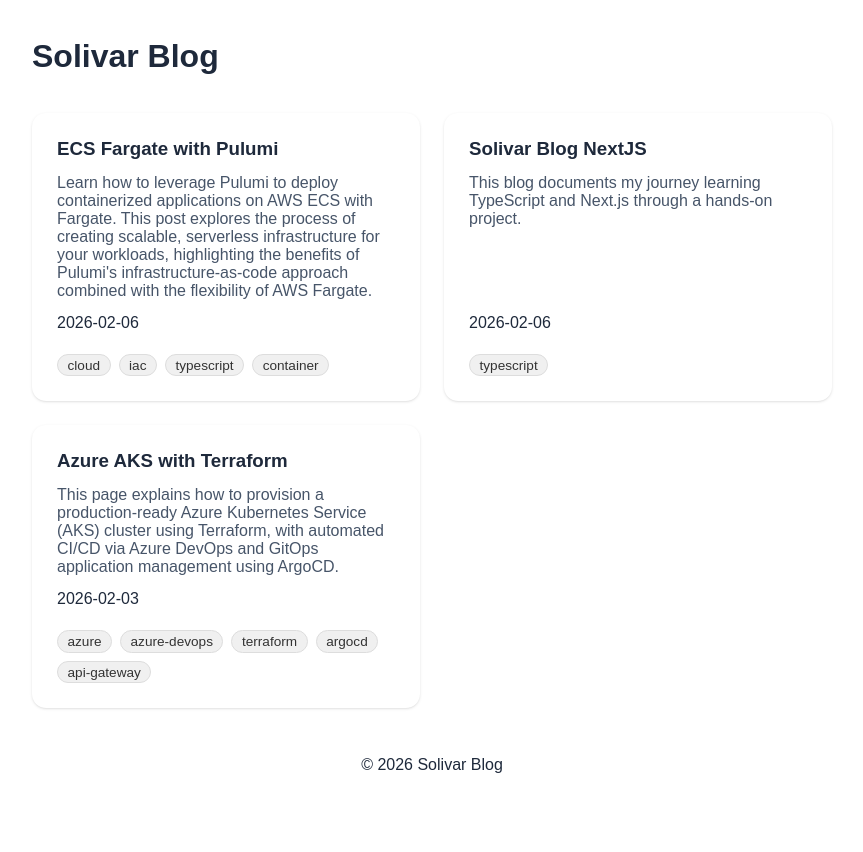
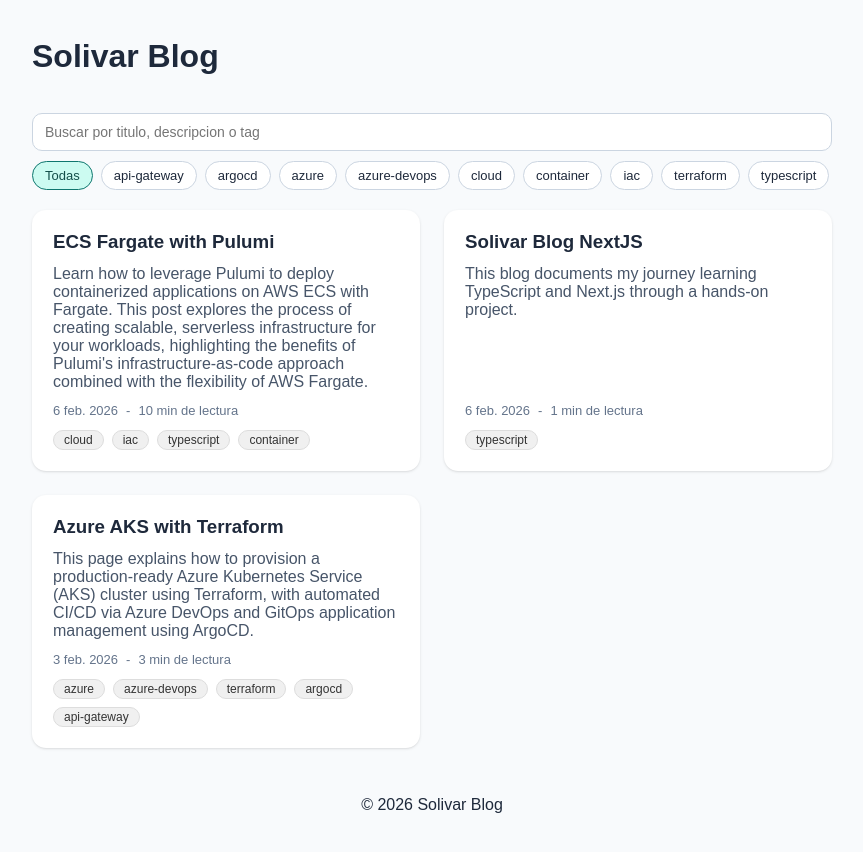
Before and after one commit to SalvadorOlivar/solivar-blog, a Next.js app: page / in a window 1280 px wide. Shown: the top 852 px of the page, without its empty margins (208-1071 px from the left). Before the commit the page ends 822 px from the top, so only its background shows below. Built offline with nearby package versions, Linux system fonts and the light colour scheme; a web font is replaced by a local one.

Commit message:
feat: Implement post filtering and search functionality; add NotFound page and enhance post metadata handling

```diff
--- a/src/app/globals.css
+++ b/src/app/globals.css
@@ -1,21 +1,3 @@
-article h1, article h2, article h3, article h4, article h5, article h6 {
-  margin-top: 1.5em;
-  margin-bottom: 0.5em;
-}
-
-article p {
-  margin-bottom: 1em;
-  line-height: 1.7;
-}
-
-article ul, article ol {
-  margin-bottom: 1em;
-  padding-left: 2em;
-}
-
-article li {
-  margin-bottom: 0.5em;
-}
 * {
   box-sizing: border-box;
   margin: 0;
@@ -25,26 +7,19 @@
 body {
   display: flex;
   flex-direction: column;
+  min-height: 100vh;
   padding: 14px;
-  min-height: 100vh;
   color: #1e293b;
+  background: #f8fafc;
   gap: 14px;
 }
 
 header,
 main,
 footer {
+  width: 100%;
   max-width: 800px;
   margin: 0 auto;
-  width: 100%;
-}
-
-/* Imágenes dentro del contenido markdown */
-.markdown-content img {
-  max-width: 100%;
-  height: auto;
-  display: block;
-  margin: 1.5rem auto;
 }
 
 header a {
@@ -60,61 +35,119 @@
   flex: 1;
   display: flex;
   flex-direction: column;
-  justify-content: center;
+  gap: 14px;
+}
+
+.postControls {
+  display: flex;
+  flex-direction: column;
+  gap: 10px;
+}
+
+.searchInput {
+  width: 100%;
+  border: 1px solid #cbd5e1;
+  border-radius: 10px;
+  padding: 10px 12px;
+  font-size: 14px;
+  background: #ffffff;
+}
+
+.searchInput:focus-visible,
+.tagFilter:focus-visible,
+.clearFilters:focus-visible,
+.backHomeLink:focus-visible,
+.unstyled:focus-visible {
+  outline: 2px solid #0f766e;
+  outline-offset: 2px;
+}
+
+.tagFilters {
+  display: flex;
+  flex-wrap: wrap;
+  gap: 8px;
+}
+
+.tagFilter,
+.clearFilters {
+  border: 1px solid #cbd5e1;
+  background: #ffffff;
+  color: #1e293b;
+  border-radius: 9999px;
+  padding: 6px 12px;
+  font-size: 13px;
+  cursor: pointer;
+}
+
+.tagFilter.is-active {
+  border-color: #0f766e;
+  background: #ccfbf1;
+  color: #134e4a;
+}
+
+.clearFilters {
+  align-self: flex-start;
+}
+
+.emptyState {
+  padding: 16px;
+  border: 1px dashed #cbd5e1;
+  border-radius: 10px;
+  background: #ffffff;
+  color: #475569;
 }
 
 .postsContainer {
-
-/* Tags styles for PostCard */
-.tags-container {
-  display: flex;
-  gap: 0.5rem;
-  flex-wrap: wrap;
-  margin-top: 0.5rem;
-}
-
-.tag-badge {
-  background: #f0f0f0;
-  border-radius: 12px;
-  padding: 0.2em 0.7em;
-  font-size: 0.85em;
-  color: #333;
-  border: 1px solid #ddd;
-  display: inline-block;
-}
   display: grid;
   grid-template-columns: repeat(1, minmax(0, 1fr));
   gap: 14px;
 }
 
 .postCard {
-  padding: 14px;
-  background: white;
   display: flex;
   flex-direction: column;
-  gap: 14px;
+  gap: 12px;
+  height: 100%;
   padding: 14px;
+  border: 1px solid transparent;
+  border-radius: 14px;
+  background: #ffffff;
   box-shadow: 0 1px 3px 0 rgb(0 0 0 / 0.1), 0 1px 2px -1px rgb(0 0 0 / 0.1);
-  border-radius: 14px;
-  height: 100%;
-  border: 1px solid transparent;
-  transition-duration: 200ms;
+  transition: border-color 200ms ease;
 }
 
 .postCard:hover {
   border-color: #cbd5e1;
 }
 
-.postCard>p {
+.postCard > p {
   flex: 1;
   color: #475569;
 }
 
+.postMeta {
+  display: flex;
+  flex-wrap: wrap;
+  align-items: center;
+  gap: 8px;
+  font-size: 13px;
+  color: #64748b;
+}
 
-.statsContainer {
-  display: grid;
-  grid-template-columns: repeat(2, minmax(0, 1fr));
-  gap: 14px;
+.tags-container {
+  display: flex;
+  flex-wrap: wrap;
+  gap: 8px;
+}
+
+.tag-badge {
+  display: inline-block;
+  border: 1px solid #ddd;
+  border-radius: 12px;
+  background: #f0f0f0;
+  color: #333;
+  font-size: 12px;
+  padding: 2px 10px;
 }
 
 .unstyled {
@@ -122,14 +155,65 @@
   text-decoration: none;
 }
 
-article div {
+.postHeader {
+  margin-bottom: 18px;
+}
+
+.postHeader h1 {
+  margin-bottom: 10px;
+}
+
+.postDescription {
+  margin-top: 10px;
+  color: #475569;
+}
+
+.markdown-content img {
+  display: block;
+  max-width: 100%;
+  height: auto;
+  margin: 1.5rem auto;
+}
+
+.markdown-content h1,
+.markdown-content h2,
+.markdown-content h3,
+.markdown-content h4,
+.markdown-content h5,
+.markdown-content h6 {
+  margin-top: 1.5em;
+  margin-bottom: 0.5em;
+}
+
+.markdown-content p {
+  margin-bottom: 1em;
+  line-height: 1.7;
+}
+
+.markdown-content ul,
+.markdown-content ol {
+  margin-bottom: 1em;
+  padding-left: 2em;
+}
+
+.markdown-content li {
+  margin-bottom: 0.5em;
+}
+
+.markdown-content pre,
+.markdown-content code {
+  font-family: Consolas, Monaco, "Andale Mono", "Ubuntu Mono", monospace;
+}
+
+.notFoundPage {
   display: flex;
   flex-direction: column;
-  gap: 14px;
+  gap: 10px;
 }
 
-article div ul {
-  list-style-position: inside;
+.backHomeLink {
+  width: fit-content;
+  color: #0f766e;
 }
 
 footer {
@@ -145,12 +229,16 @@
     gap: 24px;
   }
 
+  main {
+    gap: 20px;
+  }
+
   .postsContainer {
     grid-template-columns: repeat(2, minmax(0, 1fr));
     gap: 24px;
   }
 
   .postCard {
-    padding: 24px;
+    padding: 20px;
   }
 }
--- a/src/app/page.js
+++ b/src/app/page.js
@@ -1,17 +1,11 @@
-import PostCard from '../components/PostCard';
+import PostsExplorer from '../components/PostsExplorer';
 import  getPostMetadata from '../utils/getPostMetadata';
 
 export default function Home() {
   const postMetadata = getPostMetadata('src/posts');
   return (
     <main>
-      <div className='postsContainer'>
-        {postMetadata.map((post) => {
-          return (
-            <PostCard key={post.slug} post={post} />
-          );
-        })}
-      </div>
+      <PostsExplorer posts={postMetadata} />
     </main>
   );
 }
--- a/src/components/PostCard.js
+++ b/src/components/PostCard.js
@@ -1,13 +1,20 @@
 import Link from 'next/link';
+import formatPostDate from '../utils/formatPostDate';
 
 export default function PostCard(props) {
   const { post } = props;
+  const readingTimeMinutes = post.readingTimeMinutes ?? 1;
+
   return (
     <Link className="unstyled" href={`/posts/${post.slug}`}>
       <div className='postCard'>
         <h3>{post.title}</h3>
         <p>{post.description}</p>
-        <span>{post.date}</span>
+        <div className="postMeta">
+          <span>{formatPostDate(post.date)}</span>
+          <span aria-hidden="true">-</span>
+          <span>{readingTimeMinutes} min de lectura</span>
+        </div>
         <div className="tags-container">
           {post.tags.map((tag) => (
             <span key={`${post.slug}-${tag}`} className="tag-badge">{tag}</span>
--- /dev/null
+++ b/src/components/PostsExplorer.js
@@ -0,0 +1,99 @@
+"use client";
+
+import { useMemo, useState } from "react";
+import PostCard from "./PostCard";
+
+export default function PostsExplorer({ posts }) {
+  const [query, setQuery] = useState("");
+  const [selectedTag, setSelectedTag] = useState("all");
+
+  const tags = useMemo(() => {
+    return [...new Set(posts.flatMap((post) => post.tags || []))]
+      .filter(Boolean)
+      .sort((a, b) => a.localeCompare(b));
+  }, [posts]);
+
+  const filteredPosts = useMemo(() => {
+    const normalizedQuery = query.trim().toLowerCase();
+
+    return posts.filter((post) => {
+      const matchesTag = selectedTag === "all" || post.tags.includes(selectedTag);
+
+      if (!matchesTag) {
+        return false;
+      }
+
+      if (!normalizedQuery) {
+        return true;
+      }
+
+      const haystack = [post.title, post.description, ...(post.tags || [])]
+        .join(" ")
+        .toLowerCase();
+
+      return haystack.includes(normalizedQuery);
+    });
+  }, [posts, query, selectedTag]);
+
+  const hasFilters = query.trim().length > 0 || selectedTag !== "all";
+
+  return (
+    <>
+      <section className="postControls" aria-label="Post filters">
+        <input
+          type="search"
+          className="searchInput"
+          placeholder="Buscar por titulo, descripcion o tag"
+          value={query}
+          onChange={(event) => setQuery(event.target.value)}
+        />
+
+        <div className="tagFilters">
+          <button
+            type="button"
+            className={`tagFilter ${selectedTag === "all" ? "is-active" : ""}`}
+            onClick={() => setSelectedTag("all")}
+          >
+            Todas
+          </button>
+
+          {tags.map((tag) => (
+            <button
+              key={tag}
+              type="button"
+              className={`tagFilter ${selectedTag === tag ? "is-active" : ""}`}
+              onClick={() => setSelectedTag(tag)}
+            >
+              {tag}
+            </button>
+          ))}
+        </div>
+
+        {hasFilters ? (
+          <button
+            type="button"
+            className="clearFilters"
+            onClick={() => {
+              setQuery("");
+              setSelectedTag("all");
+            }}
+          >
+            Limpiar filtros
+          </button>
+        ) : null}
+      </section>
+
+      {filteredPosts.length === 0 ? (
+        <p className="emptyState">
+          No hay resultados para los filtros actuales.
+        </p>
+      ) : null}
+
+      <div className="postsContainer">
+        {filteredPosts.map((post) => (
+          <PostCard key={post.slug} post={post} />
+        ))}
+      </div>
+    </>
+  );
+}
--- /dev/null
+++ b/src/utils/estimateReadingTime.js
@@ -0,0 +1,6 @@
+const WORDS_PER_MINUTE = 200;
+
+export default function estimateReadingTime(text) {
+  const words = String(text ?? "").trim().split(/\s+/).filter(Boolean).length;
+  return Math.max(1, Math.ceil(words / WORDS_PER_MINUTE));
+}
--- /dev/null
+++ b/src/utils/formatPostDate.js
@@ -0,0 +1,13 @@
+export default function formatPostDate(value) {
+  const date = new Date(String(value ?? ""));
+
+  if (Number.isNaN(date.getTime())) {
+    return String(value ?? "");
+  }
+
+  return new Intl.DateTimeFormat("es-UY", {
+    day: "numeric",
+    month: "short",
+    year: "numeric",
+  }).format(date);
+}
--- a/src/utils/getPostMetadata.js
+++ b/src/utils/getPostMetadata.js
@@ -1,6 +1,7 @@
 import fs from 'fs';
 import path from 'path';
 import matter from 'gray-matter';
+import estimateReadingTime from './estimateReadingTime';
 
 export default function getPostMetadata(basePath) {
     const folder = path.join(process.cwd(), basePath);
@@ -20,6 +21,7 @@
             title: matterResult.data.title,
             description: matterResult.data.description,
             date: normalizedDate,
+            readingTimeMinutes: estimateReadingTime(matterResult.content),
             tags: typeof matterResult.data.tags === 'string'
                 ? matterResult.data.tags.split(',').map(tag => tag.trim()).filter(Boolean)
                 : Array.isArray(matterResult.data.tags)
```
Also changed, not shown: src/app/not-found.js (added, +13 -0 lines), src/app/posts/[slug]/page.js (+47 -5 lines).
